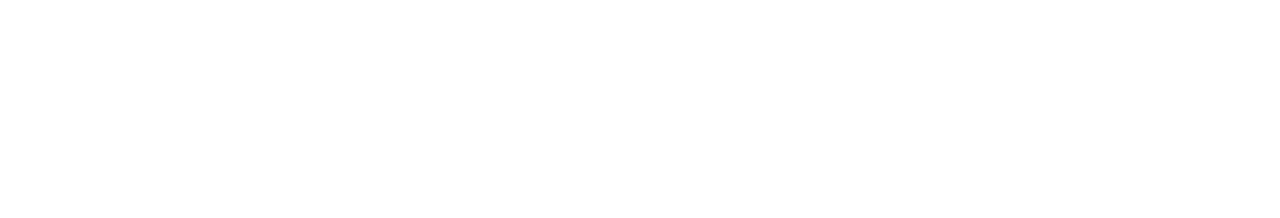
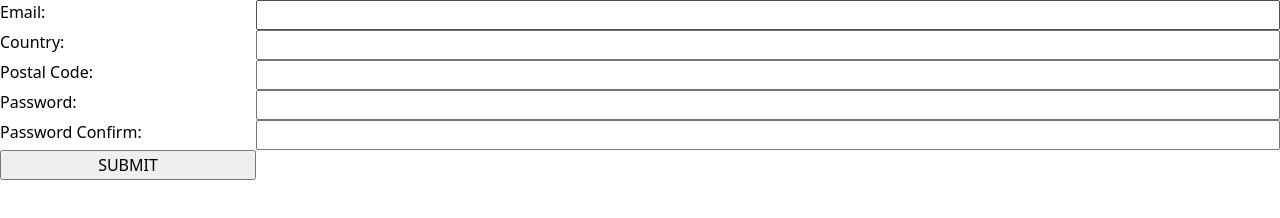
Before and after one commit to BrandonEastwell/validated-forms, a website built with webpack: page src/pages/index.html in a window 1280 px wide. Built offline with nearby package versions, Linux system fonts and the light colour scheme.

Commit message:
HTML form

```diff
--- a/src/pages/index.html
+++ b/src/pages/index.html
@@ -8,10 +8,32 @@
     <title>Document</title>
 </head>
 <body>
-    <header>
-        <nav>
-
-        </nav>
-    </header>
+<div class="form-overlay">
+    <form novalidate>
+        <div class="form-row">
+            <label for="email">Email: </label>
+            <input type="email" id="email" name="email" required>
+        </div>
+        <div class="form-row">
+            <label for="country">Country: </label>
+            <input type="text" id="country" name="country" required>
+        </div>
+        <div class="form-row">
+            <label for="zip-code">Postal Code: </label>
+            <input type="text" id="zip-code" name="zip code" required>
+        </div>
+        <div class="form-row">
+            <label for="password">Password: </label>
+            <input type="password" id="password" name="password" required minlength="7">
+        </div>
+        <div class="form-row">
+            <label for="password-confirmation">Password Confirm: </label>
+            <input type="password" id="password-confirmation" name="password confirmation" required>
+        </div>
+        <div class="form-row">
+            <button type="submit">SUBMIT</button>
+        </div>
+    </form>
+</div>
 </body>
 </html>
--- a/src/styles/styles.css
+++ b/src/styles/styles.css
@@ -0,0 +1,9 @@
+form {
+    display: grid;
+    grid-template: auto / 1fr;
+}
+
+.form-row {
+    display: grid;
+    grid-template: 1fr / 1fr 4fr;
+}
```
Also changed, not shown: src/scripts/index.js (line endings or trailing spaces).
